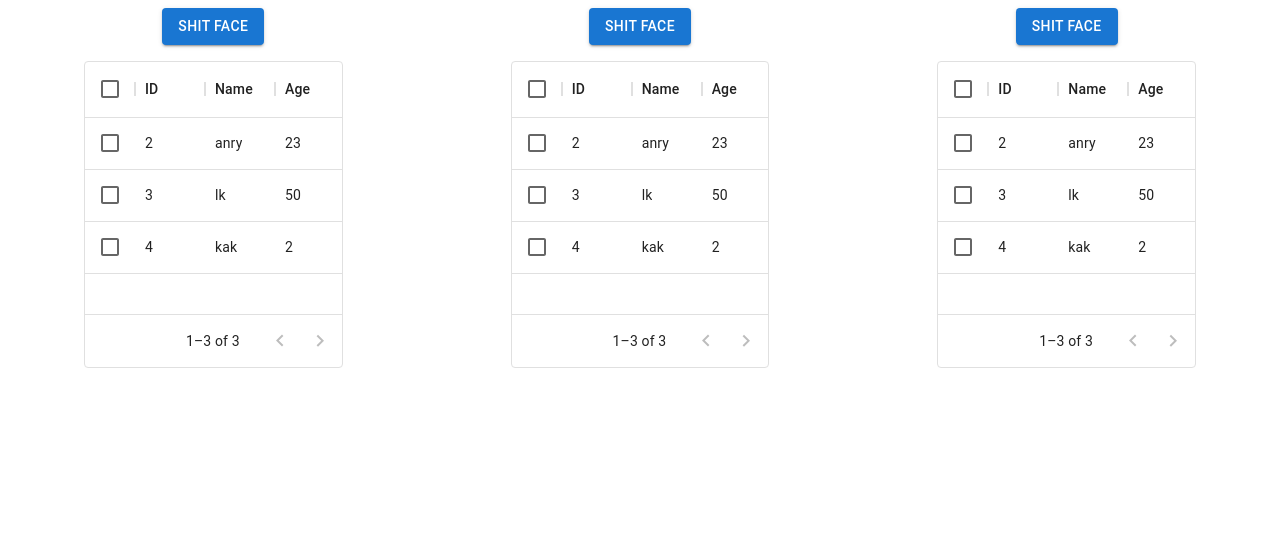
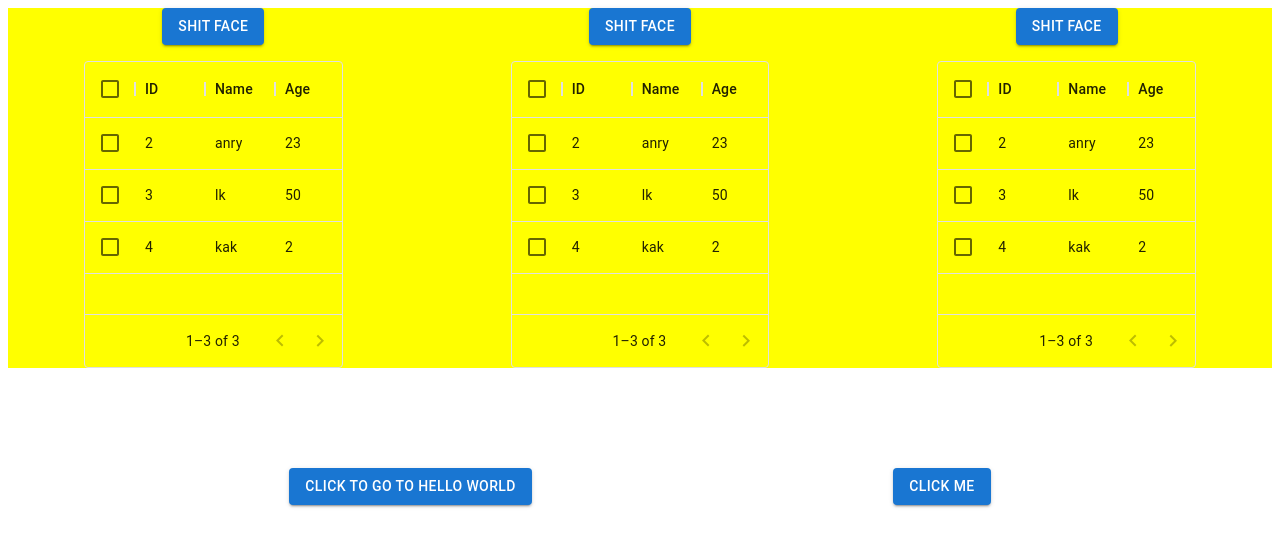
Before and after one commit to Anry001/web-experiments, a React (Vite) app: page / in a window 1280 px wide. Shown: the top 546 px of the page. Built offline with nearby package versions, Linux system fonts and the light colour scheme.

Commit message:
feat(home): added buttons to link to about page

```diff
--- a/src/pages/Home.tsx
+++ b/src/pages/Home.tsx
@@ -1,9 +1,14 @@
-import { Stack } from '@mui/material';
+import { Stack, Button } from '@mui/material';
 import ShitDataGrid from '@components/ShitDataGrid';
+import { Link } from 'react-router-dom';
 
 const Home = () => {
+  const HELLO_WORLD_BUTTON_TEXT = 'Click to go to hello world';
+
   return (
+    <Stack>
       <Stack
+        sx={{ background: 'yellow' }}
         direction="row"
         justifyContent="space-evenly"
         alignItems="center"
@@ -13,6 +18,19 @@ const Home = () => {
         <ShitDataGrid />
         <ShitDataGrid />
       </Stack>
+      <Stack
+        sx={{ mt: '100px' }}
+        direction="row"
+        justifyContent="space-evenly"
+        alignItems="center"
+        spacing={10}
+      >
+        <Link to="about" style={{ textDecoration: 'none' }}>
+          <Button variant="contained">{HELLO_WORLD_BUTTON_TEXT}</Button>
+        </Link>
+        <Button variant="contained">Click me</Button>
+      </Stack>
+    </Stack>
   );
 };
 export default Home;
```
Lines whose indentation alone changed are shown as unchanged.
